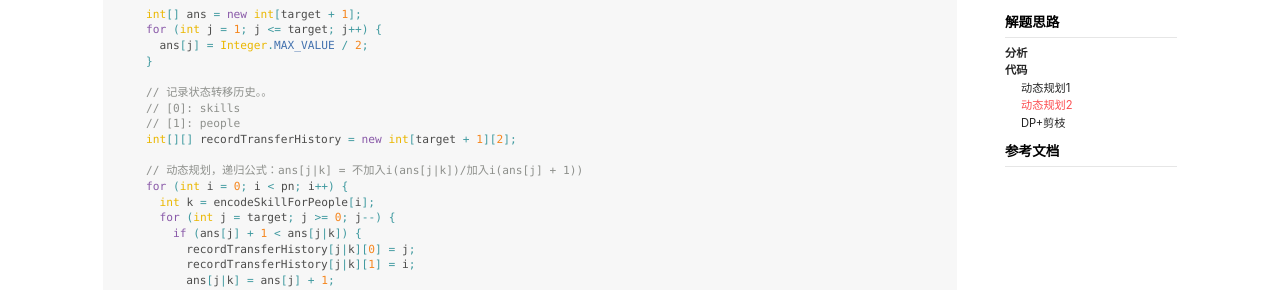
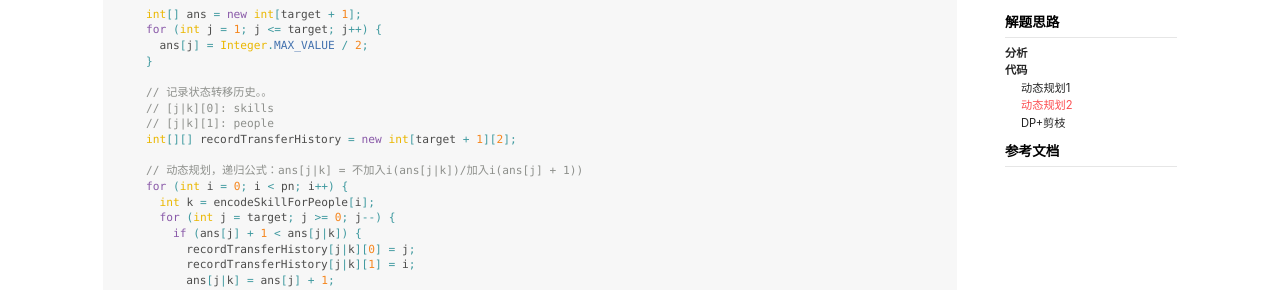
Before and after one commit to sureally/sureally.github.io, a Jekyll site: the page built from _posts/2019-07-21-leetcode-1125-解题报告.markdown, in a window 1280 px wide and 900 px high, scrolled down 3994 px. Shown: the part 158-448 px from the top of the window. Built offline with Jekyll 4.4.1, drawn with Linux system fonts in a browser that asks for light colours; nearby versions of some CDN libraries; part of the change alters nothing that is shown.

Commit message:
Blog 修改。

```diff
--- a/_posts/2019-07-21-leetcode-1125-解题报告.markdown
+++ b/_posts/2019-07-21-leetcode-1125-解题报告.markdown
@@ -218,8 +218,8 @@ public class SmallestSufficientTeam {
     }
 
     // 记录状态转移历史。。
-    // [0]: skills
-    // [1]: people
+    // [j|k][0]: skills
+    // [j|k][1]: people
     int[][] recordTransferHistory = new int[target + 1][2];
 
     // 动态规划，递归公式：ans[j|k] = 不加入i(ans[j|k])/加入i(ans[j] + 1))
```
